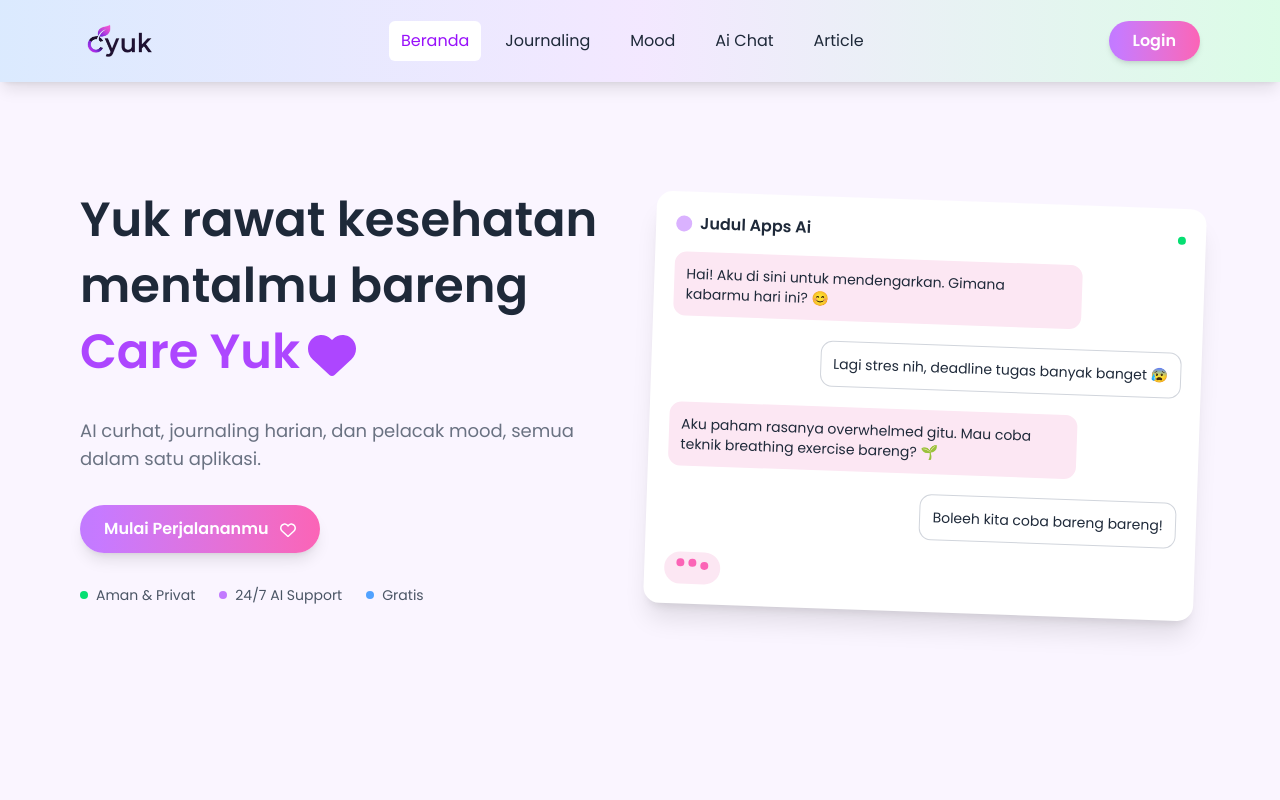
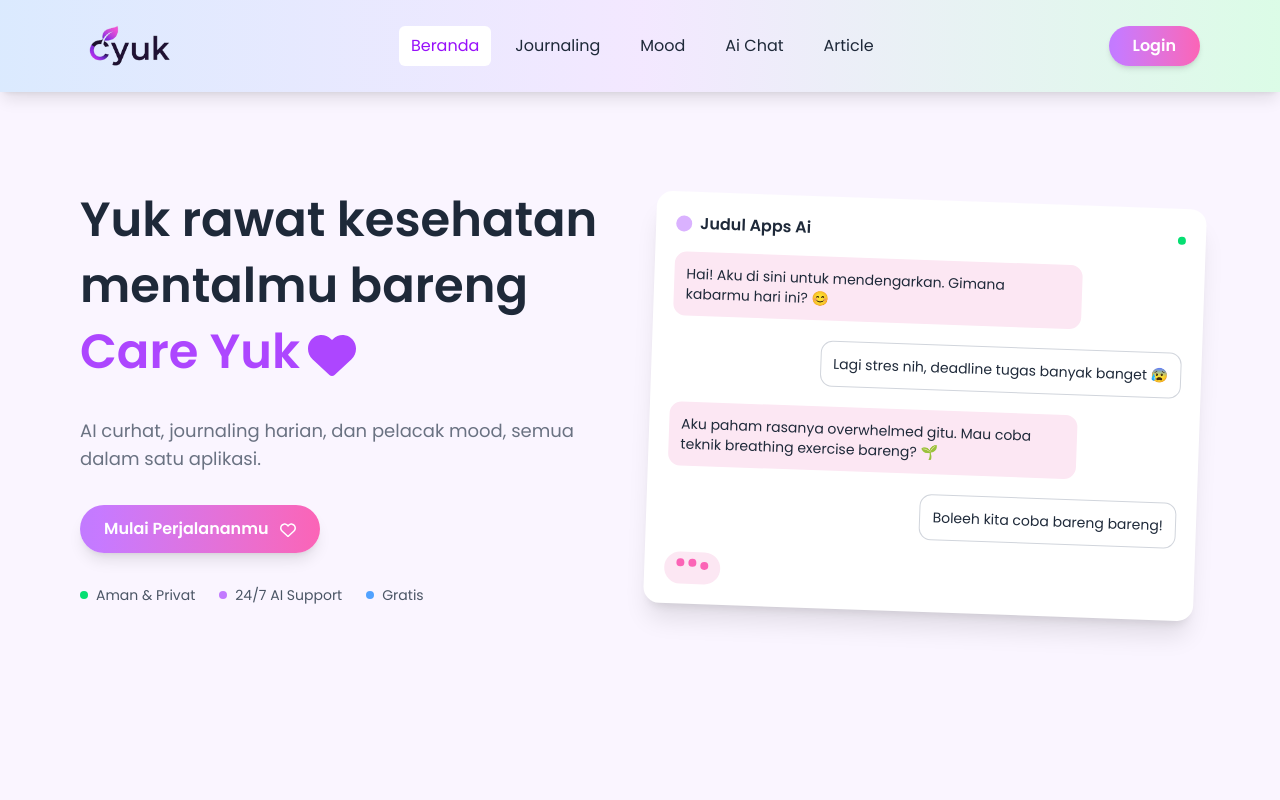
Before and after one commit to sryaerlmba/mental-health-apps, a Next.js app: page / in a window 1280 px wide. Shown: the top 800 px of the page. Built offline with nearby package versions, Linux system fonts and the light colour scheme; no server answers; the database is empty.

Commit message:
change width

```diff
--- a/components/Nav.tsx
+++ b/components/Nav.tsx
@@ -35,7 +35,7 @@ export default function Nav() {
         <div className="flex justify-between xl:py-5 xl:px-20 px-5 py-4 items-center">
           <div>
             <Link href="/">
-              <Image src={logo} alt="InnerCare Ai Logo" width={80} height={0} />
+              <Image src={logo} alt="InnerCare Ai Logo" width={100} height={0} />
             </Link>
           </div>
 
```
